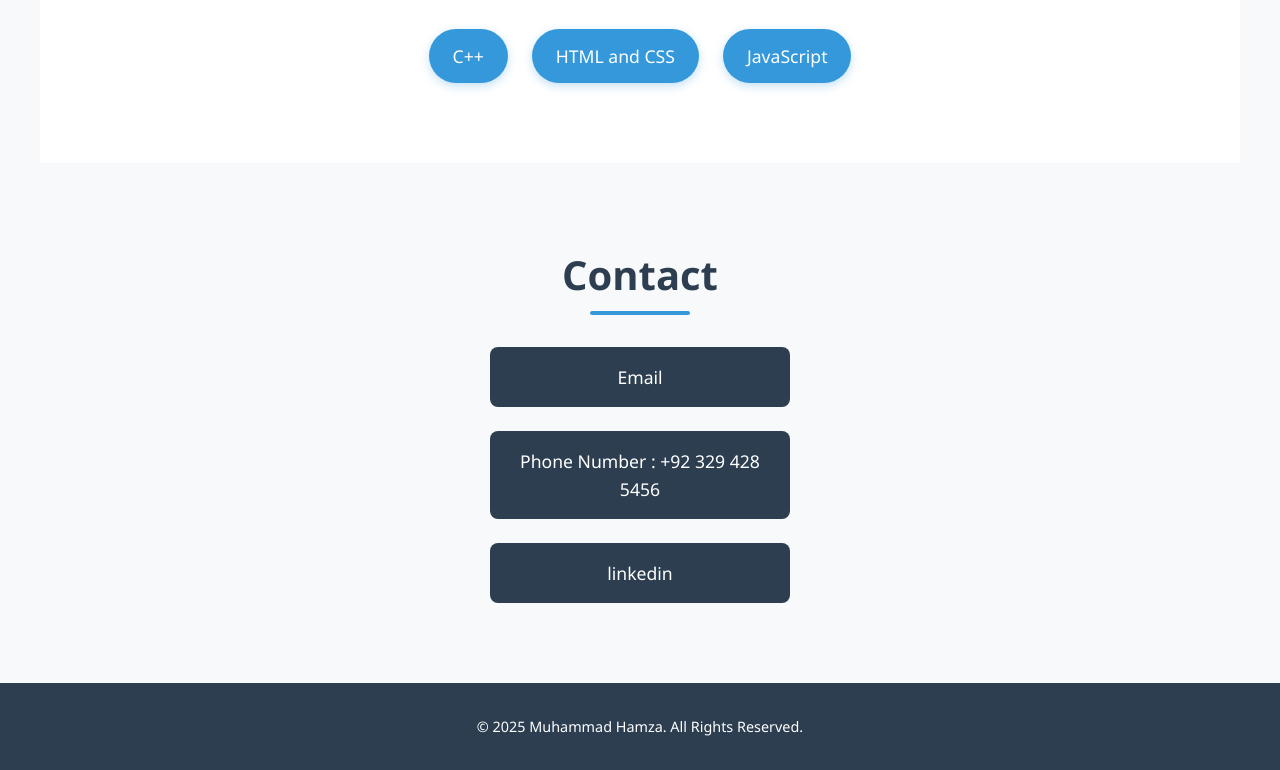
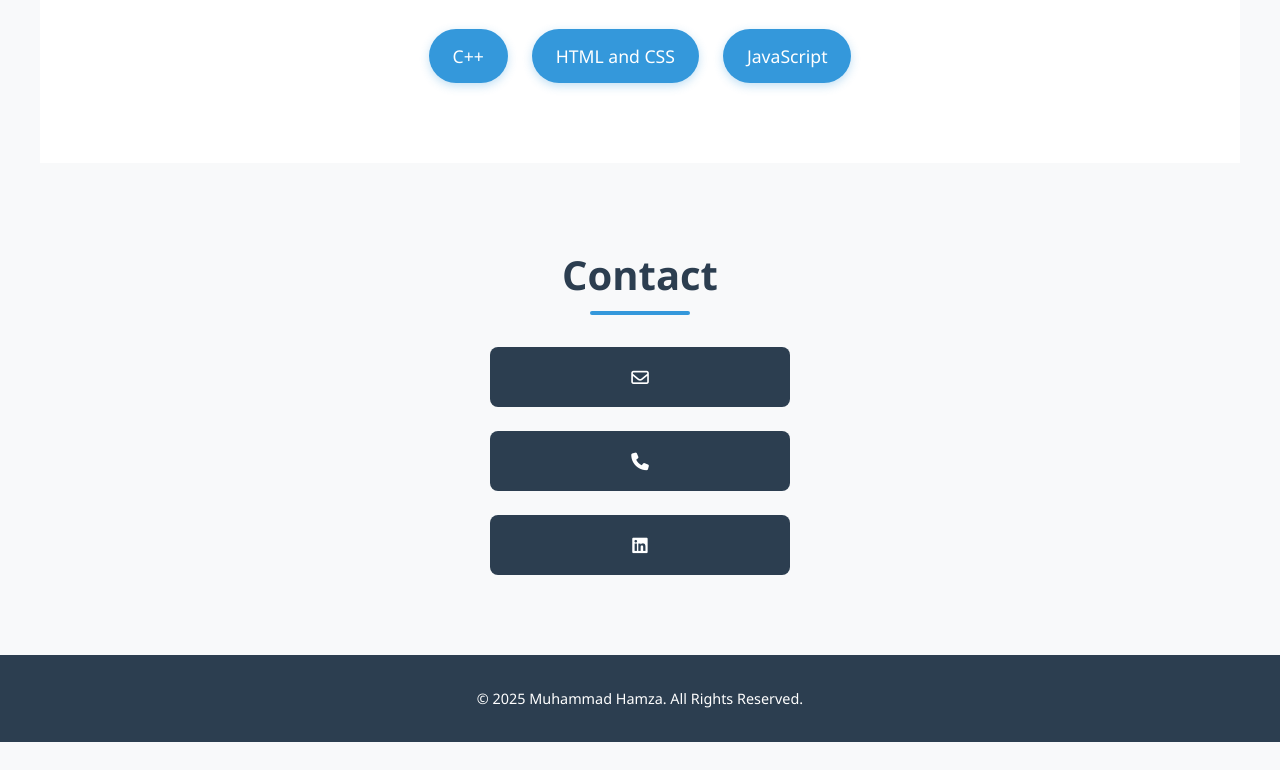
Before and after one commit to Hamxa-2005/Portfolio, a plain HTML site: page index.html in a window 1280 px wide. Shown: the part 1957-2727 px from the top of the page. After the commit the page ends 2699 px from the top, so only its background shows below. Drawn offline with Linux system fonts and the light colour scheme.

Commit message:
Update index.html

```diff
--- a/index.html
+++ b/index.html
@@ -5,6 +5,7 @@
     <meta name="viewport" content="width=device-width, initial-scale=1.0">
     <meta name="description" content="Muhammad Hamza - Web Developer Portfolio showcasing projects, skills, and contact information.">
     <title>Online Portfolio</title>
+    <link rel="stylesheet" href="https://cdnjs.cloudflare.com/ajax/libs/font-awesome/6.7.2/css/all.min.css" integrity="sha512-Evv84Mr4kqVGRNSgIGL/F/aIDqQb7xQ2vcrdIwxfjThSH8CSR7PBEakCr51Ck+w+/U6swU2Im1vVX0SVk9ABhg==" crossorigin="anonymous" referrerpolicy="no-referrer" />
     <link rel="stylesheet" href="style.css">
 </head>
 
@@ -64,9 +65,9 @@
     <section id="contact">
         <h2>Contact</h2>
         <ul>
-        <li><a href="mailto:mhamza6927@gmail.com" target="_blank">Email</a></li>
-        <li class="Number"><a href="tel:+923294285456">Phone Number : +92 329 428 5456 </a></li>
-        <li><a href="https://www.linkedin.com/in/muhammad-hamza-8553a0323/" target="_blank">linkedin</a></li>
+        <li><a href="mailto:mhamza6927@gmail.com" target="_blank"><i class="fa-regular fa-envelope"></i></a></li>
+        <li class="Number"><a href="tel:+923294285456"><i class="fa-solid fa-phone"></i></a></li>
+        <li><a href="https://www.linkedin.com/in/muhammad-hamza-8553a0323/" target="_blank"><i class="fa-brands fa-linkedin"></i></a></li>
         </ul>
     </section>
 
```
